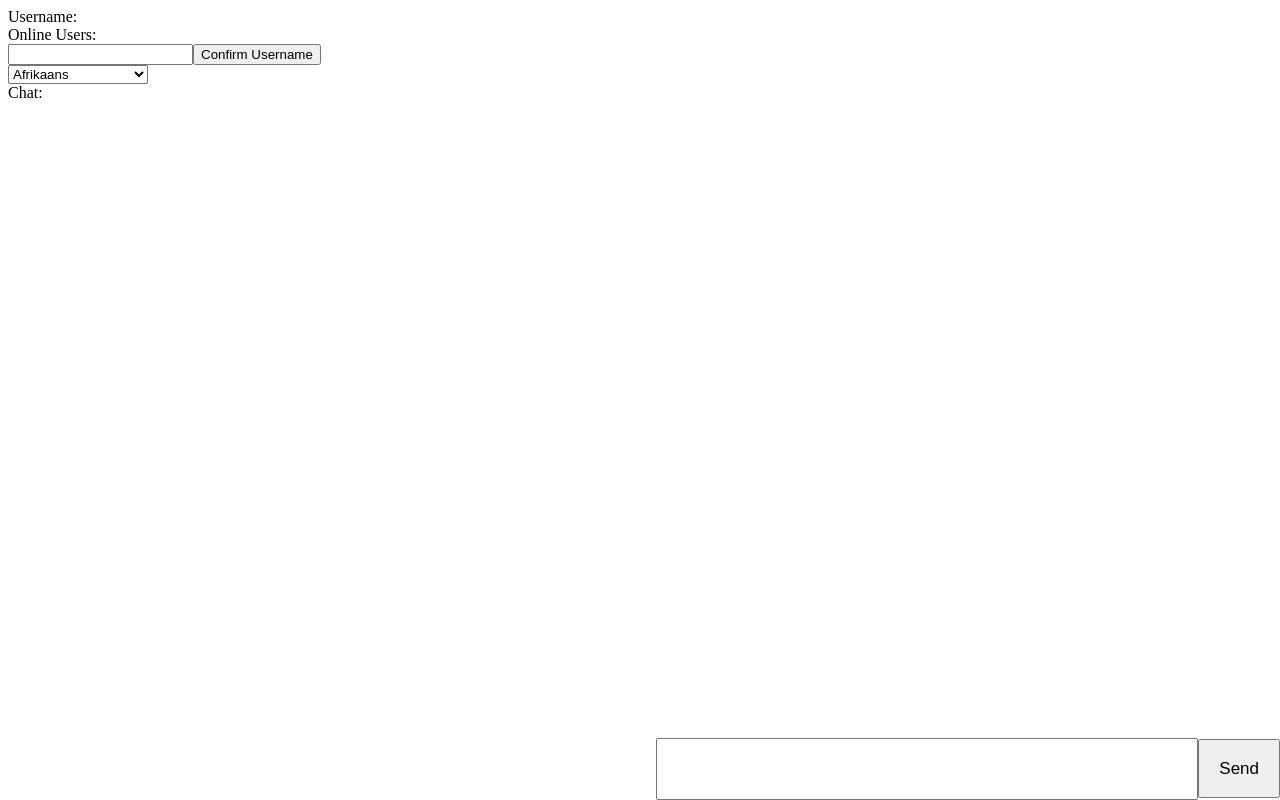
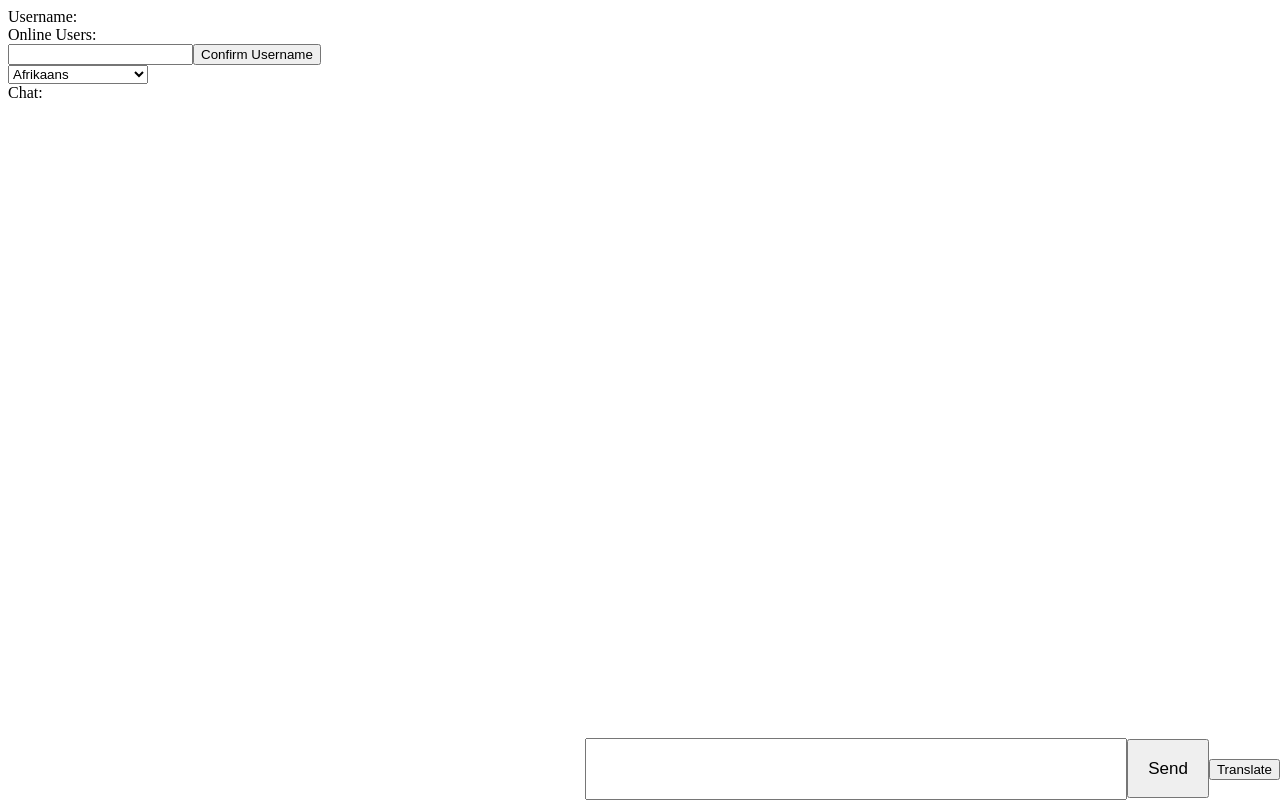
Before and after one commit to akitochu/LanguageBarrier, a React (Create React App) app in the folder react-client/: page / in a window 1280 px wide. Built offline with nearby package versions, Linux system fonts and the light colour scheme; no server answers.

Commit message:
Add a translate button which translates english message to japanese when pressed

```diff
--- a/react-client/src/App.js
+++ b/react-client/src/App.js
@@ -4,8 +4,12 @@ import "./layout.css";
 import { v4 as uuidv4 } from 'uuid';
 import axios from 'axios';
 const { io } = require("socket.io-client");
+//const {Translate} = require('@google-cloud/translate').v2;
+
+const key = 'AIzaSyBMb5PxGr6kseebULyDBh0Xe7WeiM2I33k'
 
 let socket = null;
+
 
 function App() {
   const [users, updateUsers] = useState([]);
@@ -84,6 +88,22 @@ function App() {
     usernameRef.current.value = null
   }
 
+  function translateMessage(e) {
+    const text = messageRef.current.value
+    axios.get('https://translation.googleapis.com/language/translate/v2?key='+key+'&format=text&target=ja&q='+text).then(res => {
+      let translatedMessage = JSON.stringify(res.data.data.translations[0].translatedText);
+      console.log("success!", translatedMessage);
+      let message = username + ": " + translatedMessage.slice(1,translatedMessage.length-1)
+      addMessage(message)
+      socket.emit('codeboard-message', message);
+      messageRef.current.value = null
+    }).catch(err=>{
+      console.log(err)
+      return
+    });
+  }
+
+
   return (
     <>
       <div>Username:</div>
@@ -94,7 +114,7 @@ function App() {
         <input ref={usernameRef} type="text" />
         <button onClick={sendUsername}>Confirm Username</button>
       </div>
-      <select data-placeholder="Choose a Language...">
+      <select id="language" data-placeholder="Choose a Language...">
         <option value="AF">Afrikaans</option>
         <option value="SQ">Albanian</option>
         <option value="AR">Arabic</option>
@@ -176,6 +196,7 @@ function App() {
       <div id="sendMessage">
         <input id="textBox" ref={messageRef} type="text" />
         <button id="sendButton" onClick={sendMessage}>Send</button>
+        <button id="translateButton" onClick={translateMessage}>Translate</button>
       </div>
     </>
 
```
